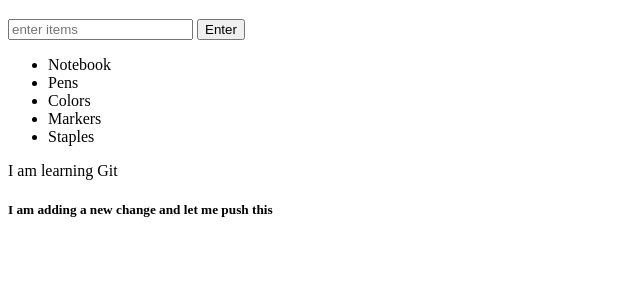
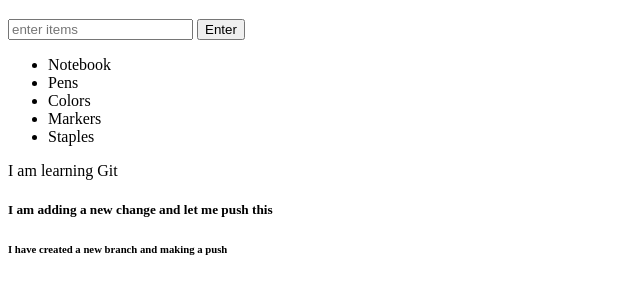
Before and after one commit to anoopvenkatesh23/myLearning, a plain HTML site: page index.html in a window 1280 px wide. Shown: the part 61-354 px from the top of the page, without its empty margins (0-640 px from the left). Drawn offline with Linux system fonts and the light colour scheme.

Commit message:
I have created a new branch and making a push

```diff
--- a/index.html
+++ b/index.html
@@ -25,6 +25,8 @@
 
     <h5>I am adding a new change and let me push this</h5>
 
+    <h6>I have created a new branch and making a push</h6>
+
     <script type="text/javascript" src="script.js"></script>
   </body>
 </html>
```
